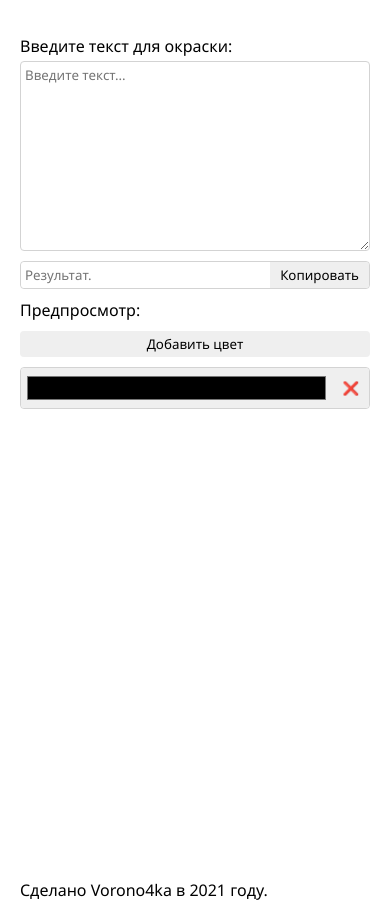
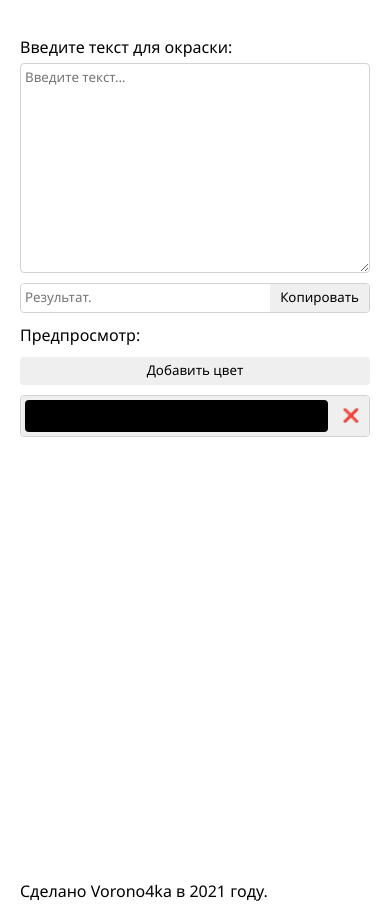
Before and after one commit to Vorono4ka/magic-gradient, a plain HTML site: page index.html in a window 390 px wide. Shown: the part 51-974 px from the top of the page. Drawn offline with Linux system fonts and the light colour scheme.

Commit message:
refactor(styles): color input changed, variables for gap and border radius

```diff
--- a/css/_buttons.scss
+++ b/css/_buttons.scss
@@ -1,4 +1,4 @@
 button {
     padding: 4px 10px 4px 10px;
-    border-radius: 4px;
+    border-radius: $border-radius;
 }
--- a/css/_inputs.scss
+++ b/css/_inputs.scss
@@ -1,6 +1,6 @@
 input, textarea {
-    border-radius: 4px;
-    padding: 4px;
+    border-radius: $border-radius;
+    padding: $border-radius;
 }
 
 textarea {
@@ -9,10 +9,21 @@ textarea {
 
 input[type=color] {
     min-height: 40px;
+    cursor: pointer;
+}
+
+::-webkit-color-swatch {
+    border: none;
+    border-radius: $border-radius;
+    padding: 0;
+}
+
+::-webkit-color-swatch-wrapper {
+    padding: 0;
 }
 
 .input-group {
-    border-radius: 4px;
+    border-radius: $border-radius;
 
     > input {
         width: 100%;
@@ -23,7 +34,7 @@ input[type=color] {
     display: flex;
     flex-direction: column;
 
-    gap: 4px;
+    gap: $gap;
 }
 
 .input-group:has(input+button) {
--- a/css/_toasts.scss
+++ b/css/_toasts.scss
@@ -6,10 +6,10 @@
 .toast-body {
     display: flex;
     flex-direction: column;
-    gap: 4px;
+    gap: $gap;
 
-    padding: 4px;
-    border-radius: 4px;
+    border-radius: $border-radius;
+    padding: $border-radius;
 }
 
 .toast_hidden {
--- /dev/null
+++ b/css/_variables.scss
@@ -0,0 +1,2 @@
+$border-radius: 4px;
+$gap: 4px;
--- a/css/styles.scss
+++ b/css/styles.scss
@@ -1,4 +1,5 @@
 @import "nullstyles";
+@import "variables";
 @import "toasts";
 @import "inputs";
 @import "buttons";
@@ -6,6 +7,7 @@
 * {
     font-family: 'Segoe UI', Tahoma, Geneva, Verdana, sans-serif;
     text-wrap: wrap;
+    line-height: 1.5;
 }
 
 header, footer {
@@ -32,14 +34,14 @@ main {
 #colors {
     display: flex;
     flex-wrap: wrap;
-    gap: 4px;
+    gap: $gap;
 
     > * {
-        width: calc(100% / 3 - 4px / 2 * 2);
+        width: calc(100% / 3 - $gap / 2 * 2 + 1px);
     }
     @media screen and (max-width: 800px) {
         > * {
-            width: calc(100% / 2 - 4px / 2);
+            width: calc(100% / 2 - $gap / 2);
         }
     }
     @media screen and (max-width: 600px) {
```
Also changed, not shown: css/styles.css, 1 other file.
